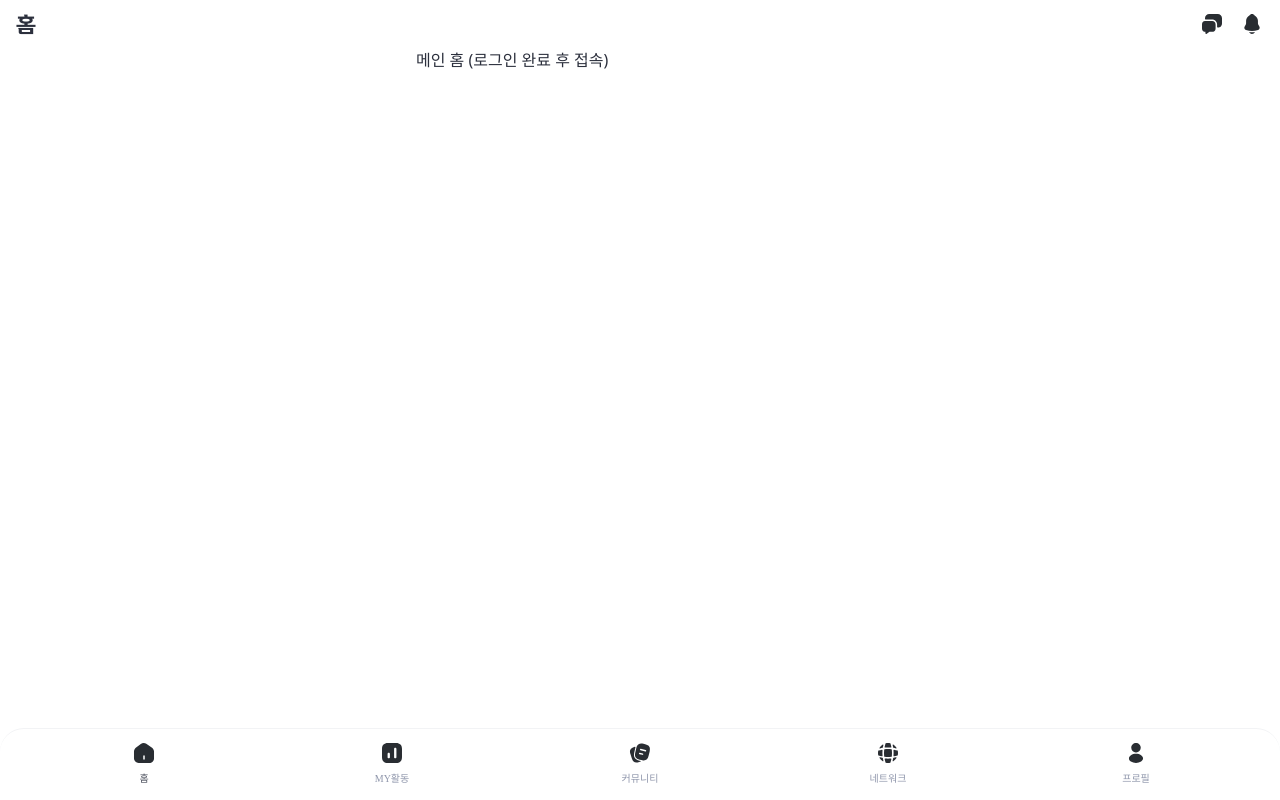
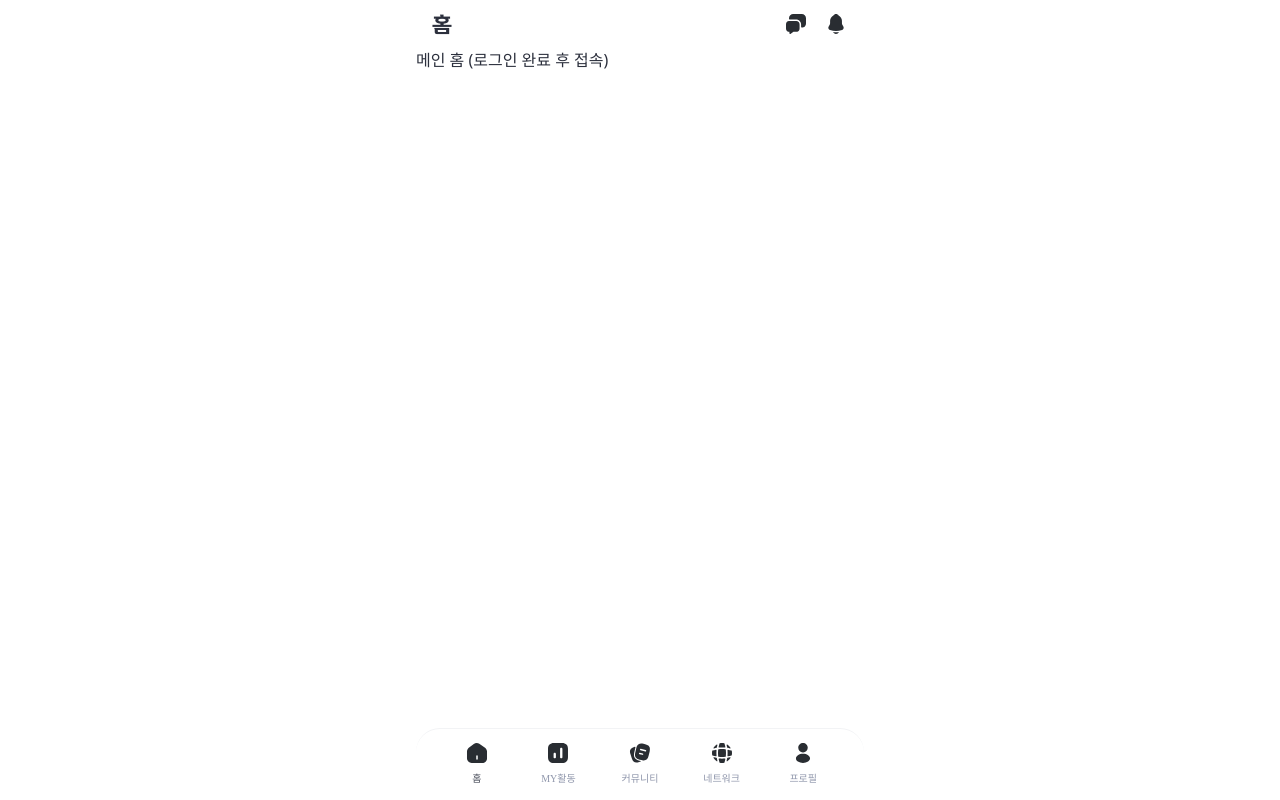
Before and after one commit to hyphens-shinhan/front-end, a Next.js app in the folder hyphens-shinhan/: page / in a window 1280 px wide. Built offline with nearby package versions, Linux system fonts and the light colour scheme; a web font is replaced by a local one.

Commit message:
style: 바텀 네비게이션, 헤더 컴포넌트 fixed 삭제하고 화면 자리 차지하도록 변경

```diff
--- a/hyphens-shinhan/src/app/(main)/layout.tsx
+++ b/hyphens-shinhan/src/app/(main)/layout.tsx
@@ -28,7 +28,6 @@ export default function MainLayout({
                     {children}
                 </div>
             </main>
-
             {/* 하단 고정 네비게이션 */}
             <BottomNav userRole="YB" />
         </div>
@@ -39,20 +38,18 @@ const styles = {
     // 전체 컨테이너: 전체 화면 높이, 스크롤 방지
     container: cn(
         'relative mx-auto max-w-md',
-        'h-[100dvh] overflow-hidden',
+        'h-[100dvh] overflow-hidden flex flex-col',
         'bg-white'
     ),
     // 메인 영역: 헤더와 바텀 네비 사이에서 독립 스크롤
     main: cn(
-        'absolute inset-0',
-        // 상단: 헤더 높이 + safe-area-top
-        'pt-[calc(var(--header-height)+var(--sat))]',
-        // 하단: 바텀 네비 높이만 (safe-area는 PWA에서 자동 처리됨)
-        'pb-[var(--bottom-nav-height)]',
-        'overflow-y-auto',
+        'flex-1 overflow-y-auto',
         'overscroll-behavior-y-contain',
-        '-webkit-overflow-scrolling-touch'
+        'relative', // FAB의 위치 기준점
     ),
-    // 컨텐츠 패딩
-    content: 'p-0',
+    // 컨텐츠 영역
+    content: cn(
+        'relative',
+        'min-h-full',
+    ),
 }
--- a/hyphens-shinhan/src/components/common/BottomNav.tsx
+++ b/hyphens-shinhan/src/components/common/BottomNav.tsx
@@ -44,8 +44,7 @@ export default function BottomNav({ userRole = 'YB' }: { userRole?: UserRole })
 
 const styles = {
     container: cn(
-        'fixed bottom-0 left-0 right-0 z-50',
-        'bg-white border-t border-grey-2 rounded-[var(--scheme-radius-8)]',
+        'w-full bg-white border-t border-grey-2 rounded-t-[var(--scheme-radius-8)]',
         'pt-1 pb-2 px-5',
     ),
     wrapper: cn(
--- a/hyphens-shinhan/src/components/common/Header.tsx
+++ b/hyphens-shinhan/src/components/common/Header.tsx
@@ -47,7 +47,6 @@ export default function Header({ title, navItems }: PropsType) {
 
 const styles = {
     container: cn(
-        'fixed top-0 left-0 right-0 z-50',
         'flex flex-row justify-between items-center',
         'px-4 py-3'
     ),
```
